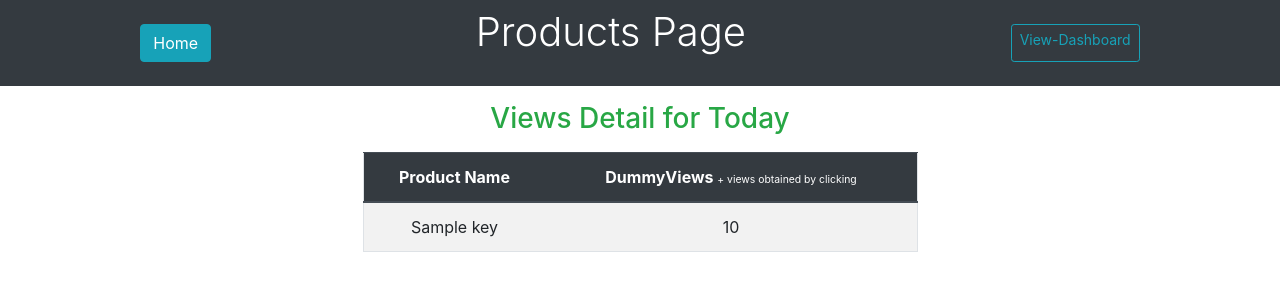
After one commit to yashboura303/ProductPage_Django, a Django app: template templates/dashboard.html in a window 1280 px wide. The commit adds this page. Shown: the top 300 px of the page. Run offline with Django 3.2, Linux system fonts and the light colour scheme; the template is opened without the code that fills it: most values are stand-ins (such as "Sample title", 1, 10 or a date in 2020); some libraries are stand-ins or nearby versions.

Commit message:
added dashboard

```diff
--- a/productsHome/urls.py
+++ b/productsHome/urls.py
@@ -5,5 +5,7 @@ from . import views
 app_name = 'productsHome'
 urlpatterns = [
     path('', views.home, name='home'),
-    path('<int:product_id>',views.productView, name="productView" )
+    path('<int:product_id>',views.productView, name="productView" ),
+    path('dashboard',views.dashboard, name="dashboard")
+
 ]
--- a/templates/base.html
+++ b/templates/base.html
@@ -19,13 +19,16 @@
     .imgDiv h5{
         font-size: 1.5rem;
     }
+    .small{
+        font-size: 0.65rem;
+    }
 </style>
 
 <body>
-    <div class="container-fluid bg-dark p-2 d-flex justify-content-around">
-            <a  href="{% url 'productsHome:home' %}" class="btn btn-info my-2">Home</a>
-        <h1 class="text-center font-weight-light text-white">Products Page</h1>
-        <button class=" btn btn-sm btn btn-outline-info my-2">View-Dashboard</button>
+    <div class="container-fluid bg-dark p-2 d-flex justify-content-around text-center">
+            <a  href="{% url 'productsHome:home' %}" class="btn btn-info my-3">Home</a>
+        <h1 class=" font-weight-light text-white">Products Page</h1>
+        <a href="{% url 'productsHome:dashboard' %}" class=" btn btn-sm btn btn-outline-info my-3">View-Dashboard</a>
     </div>
     {% block content %}
     {% endblock content %}
--- /dev/null
+++ b/templates/dashboard.html
@@ -0,0 +1,28 @@
+{% extends 'base.html' %}
+
+{% block content %}
+</body>
+<h3 class="text-center my-3 text-success"> Views Detail for Today</h3>
+<div class="container ">
+        <table class="table table-striped w-50 text-center mx-auto border">
+            <thead class="thead-dark">
+                <tr>
+                    <th scope="col">Product Name</th>
+                    <th scope="col">DummyViews <span class="small">+ views obtained by clicking</span></th>
+                </tr>
+            </thead>
+            <tbody>
+                    {% for key, value in viewsDict.items %}
+                    <tr>
+                            <td>{{key}}</td>
+                            <td>{{value|floatformat:"0"}}</td>
+                    </tr>
+
+                    {% endfor %}
+            </tbody>
+        </table>
+
+</div>
+
+</html>
+{% endblock content %}
```
Also changed, not shown: productsHome/models.py (+1 -8 lines), productsHome/views.py (+22 -18 lines), productsHome/migrations/0017_auto_20191111_1657.py (added).
